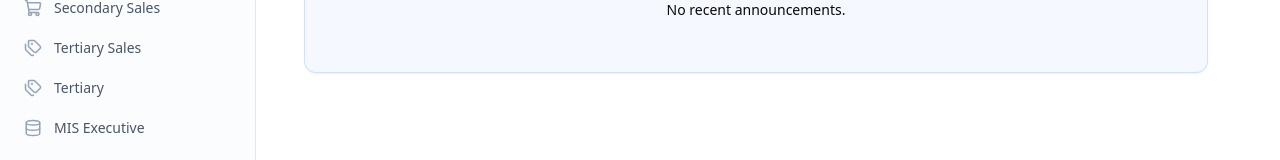
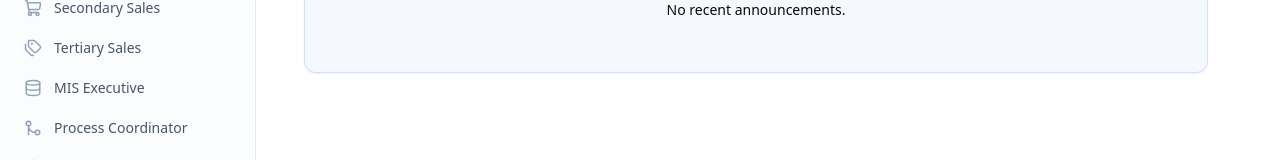
Before and after one commit to mr-sumit-32/Motion, a React (Vite) app: page / in a window 1280 px wide. Shown: the part 613-773 px from the top of the page. Built offline with nearby package versions, Linux system fonts and the light colour scheme; no server answers; the database is empty; sample sign-in values are in the browser's storage.

Commit message:
Update Sidebar.tsx

```diff
--- a/src/components/Sidebar.tsx
+++ b/src/components/Sidebar.tsx
@@ -48,7 +48,6 @@ export default function Sidebar({ onClose, className }: SidebarProps) {
     "Primary Sales",
     "Secondary Sales",
     "Tertiary Sales",
-    "Tertiary",
     "MIS Executive",
     "Process Coordinator",
     "Warehouse",
@@ -82,8 +81,7 @@ export default function Sidebar({ onClose, className }: SidebarProps) {
       case "Bizom": return <Briefcase size={size} className={iconClass} />;
       case "Primary Sales": return <TrendingUp size={size} className={iconClass} />;
       case "Secondary Sales": return <ShoppingCart size={size} className={iconClass} />;
-      case "Tertiary Sales":
-      case "Tertiary": return <Tags size={size} className={iconClass} />;
+      case "Tertiary Sales": return <Tags size={size} className={iconClass} />;
       case "MIS Executive": return <Database size={size} className={iconClass} />;
       case "Process Coordinator": return <GitMerge size={size} className={iconClass} />;
       case "Warehouse": return <Package size={size} className={iconClass} />;
```
